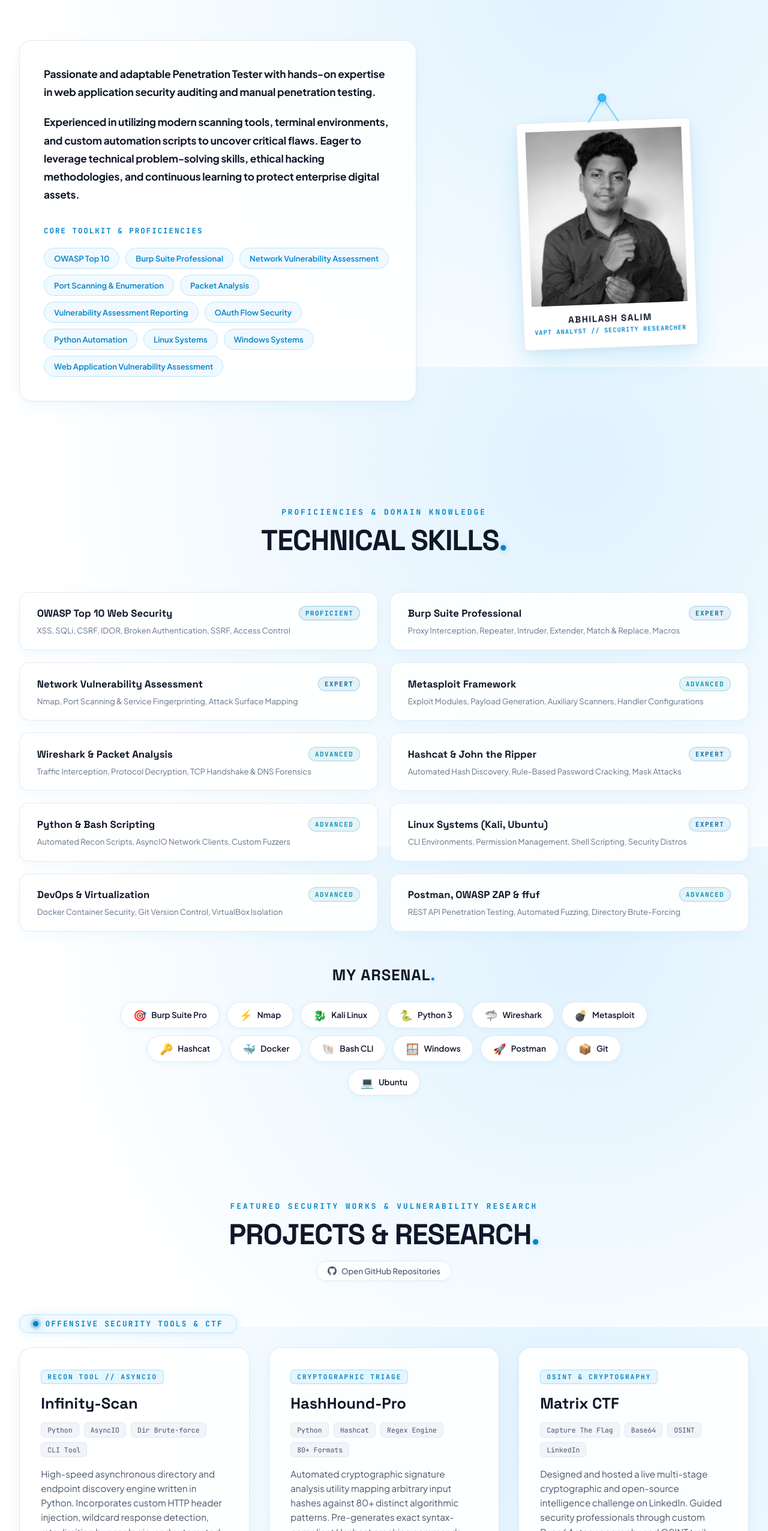
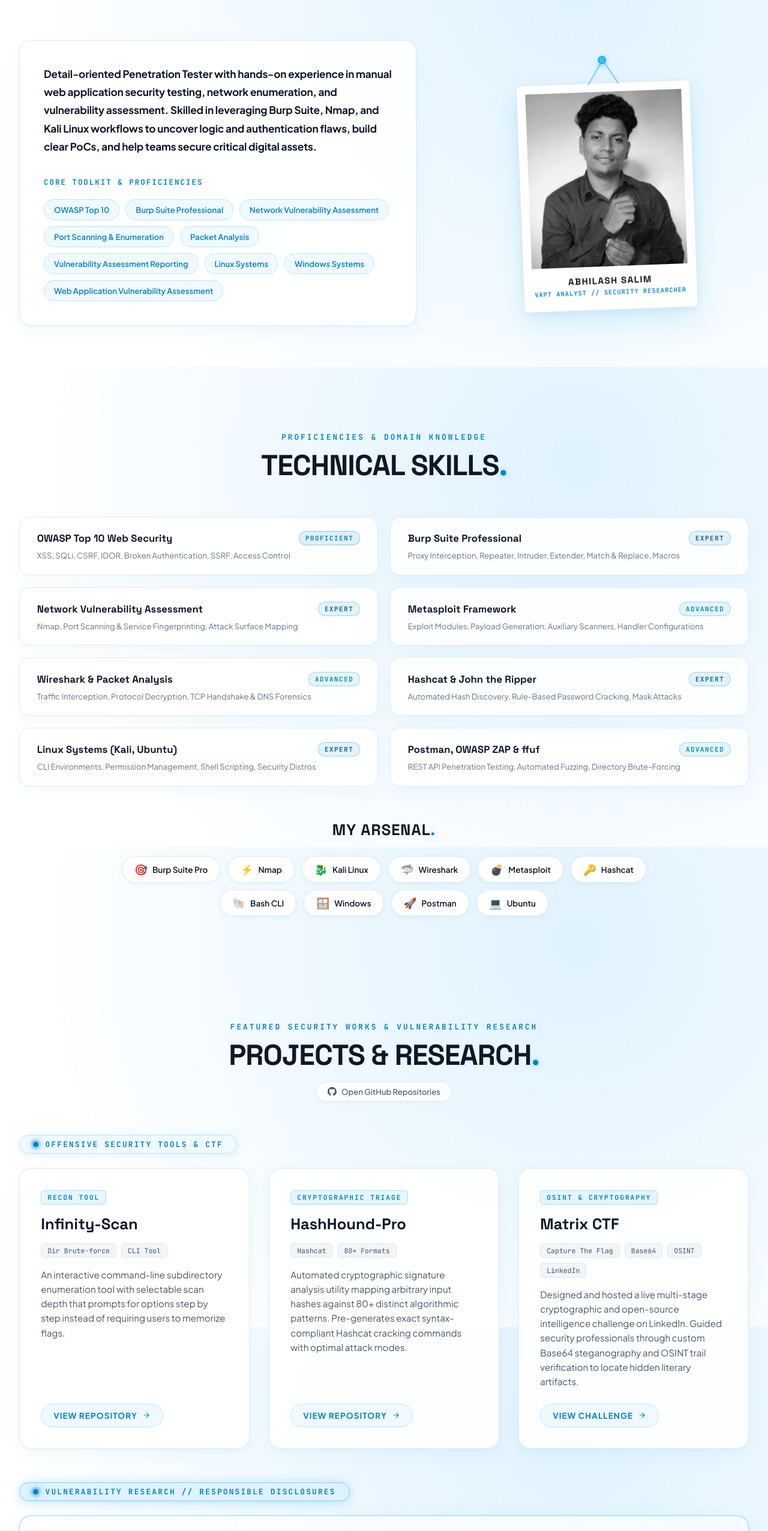
Before and after one commit to shadowkons/shadowkons.github.io, a plain HTML site: page index.html in a window 1280 px wide. Shown: the part 988-3540 px from the top of the page at 60% size. Drawn offline with Linux system fonts and the light colour scheme.

Commit message:
Update index.html

```diff
--- a/index.html
+++ b/index.html
@@ -4,7 +4,7 @@
   <meta charset="UTF-8">
   <meta name="viewport" content="width=device-width, initial-scale=1.0, viewport-fit=cover">
   <title>ABHILASH SALIM // VAPT ANALYST &amp; SECURITY RESEARCHER</title>
-  <meta name="description" content="Portfolio of Abhilash Salim - VAPT Analyst, Security Researcher &amp; Penetration Tester. Web Application Security, Network Vulnerability Assessment, and Python Automation.">
+  <meta name="description" content="Portfolio of Abhilash Salim - VAPT Analyst, Security Researcher &amp; Penetration Tester. Web Application Security, Network Vulnerability Assessment, and Offensive Security.">
   <link rel="preconnect" href="https://fonts.googleapis.com">
   <link rel="preconnect" href="https://fonts.gstatic.com" crossorigin>
   <link href="https://fonts.googleapis.com/css2?family=JetBrains+Mono:wght@400;500;700;800&family=Plus+Jakarta+Sans:wght@500;600;700;800;900&display=swap" rel="stylesheet">
@@ -158,10 +158,7 @@
         <div class="about-left">
           <div class="about-bio-card">
             <p class="bio-text">
-              <strong>Passionate and adaptable Penetration Tester with hands-on expertise in web application security auditing and manual penetration testing.</strong>
-            </p>
-            <p class="bio-text">
-              <strong>Experienced in utilizing modern scanning tools, terminal environments, and custom automation scripts to uncover critical flaws. Eager to leverage technical problem-solving skills, ethical hacking methodologies, and continuous learning to protect enterprise digital assets.</strong>
+              <strong>Detail-oriented Penetration Tester with hands-on experience in manual web application security testing, network enumeration, and vulnerability assessment. Skilled in leveraging Burp Suite, Nmap, and Kali Linux workflows to uncover logic and authentication flaws, build clear PoCs, and help teams secure critical digital assets.</strong>
             </p>
 
             <div class="toolkit-heading">CORE TOOLKIT &amp; PROFICIENCIES</div>
@@ -172,8 +169,6 @@
               <span class="tool-pill">Port Scanning &amp; Enumeration</span>
               <span class="tool-pill">Packet Analysis</span>
               <span class="tool-pill">Vulnerability Assessment Reporting</span>
-              <span class="tool-pill">OAuth Flow Security</span>
-              <span class="tool-pill">Python Automation</span>
               <span class="tool-pill">Linux Systems</span>
               <span class="tool-pill">Windows Systems</span>
               <span class="tool-pill">Web Application Vulnerability Assessment</span>
@@ -261,26 +256,10 @@
 
         <div class="skill-item-card">
           <div class="skill-meta">
-            <span class="skill-name">Python &amp; Bash Scripting</span>
-            <span class="skill-level advanced">ADVANCED</span>
-          </div>
-          <div class="skill-sub">Automated Recon Scripts, AsyncIO Network Clients, Custom Fuzzers</div>
-        </div>
-
-        <div class="skill-item-card">
-          <div class="skill-meta">
             <span class="skill-name">Linux Systems (Kali, Ubuntu)</span>
             <span class="skill-level expert">EXPERT</span>
           </div>
           <div class="skill-sub">CLI Environments, Permission Management, Shell Scripting, Security Distros</div>
-        </div>
-
-        <div class="skill-item-card">
-          <div class="skill-meta">
-            <span class="skill-name">DevOps &amp; Virtualization</span>
-            <span class="skill-level advanced">ADVANCED</span>
-          </div>
-          <div class="skill-sub">Docker Container Security, Git Version Control, VirtualBox Isolation</div>
         </div>
 
         <div class="skill-item-card">
@@ -299,15 +278,12 @@
           <div class="arsenal-badge"><span class="tool-symbol">🎯</span>Burp Suite Pro</div>
           <div class="arsenal-badge"><span class="tool-symbol">⚡</span>Nmap</div>
           <div class="arsenal-badge"><span class="tool-symbol">🐉</span>Kali Linux</div>
-          <div class="arsenal-badge"><span class="tool-symbol">🐍</span>Python 3</div>
           <div class="arsenal-badge"><span class="tool-symbol">🦈</span>Wireshark</div>
           <div class="arsenal-badge"><span class="tool-symbol">💣</span>Metasploit</div>
           <div class="arsenal-badge"><span class="tool-symbol">🔑</span>Hashcat</div>
-          <div class="arsenal-badge"><span class="tool-symbol">🐳</span>Docker</div>
           <div class="arsenal-badge"><span class="tool-symbol">🐚</span>Bash CLI</div>
           <div class="arsenal-badge"><span class="tool-symbol">🪟</span>Windows</div>
           <div class="arsenal-badge"><span class="tool-symbol">🚀</span>Postman</div>
-          <div class="arsenal-badge"><span class="tool-symbol">📦</span>Git</div>
           <div class="arsenal-badge"><span class="tool-symbol">💻</span>Ubuntu</div>
         </div>
       </div>
@@ -339,16 +315,14 @@
 
           <!-- Project 1: Infinity-Scan -->
           <div class="project-card">
-            <div class="project-card-badge">RECON TOOL // ASYNCIO</div>
+            <div class="project-card-badge">RECON TOOL</div>
             <h3 class="project-card-title">Infinity-Scan</h3>
             <div class="project-tags">
-              <span class="tag">Python</span>
-              <span class="tag">AsyncIO</span>
               <span class="tag">Dir Brute-force</span>
               <span class="tag">CLI Tool</span>
             </div>
             <p class="project-card-desc">
-              High-speed asynchronous directory and endpoint discovery engine written in Python. Incorporates custom HTTP header injection, wildcard response detection, rate-limiting bypass logic, and automated attack surface mapping.
+              An interactive command-line subdirectory enumeration tool with selectable scan depth that prompts for options step by step instead of requiring users to memorize flags.
             </p>
             <div class="project-actions">
               <a href="https://github.com/shadowkons" target="_blank" class="card-btn-action">
@@ -363,9 +337,7 @@
             <div class="project-card-badge">CRYPTOGRAPHIC TRIAGE</div>
             <h3 class="project-card-title">HashHound-Pro</h3>
             <div class="project-tags">
-              <span class="tag">Python</span>
               <span class="tag">Hashcat</span>
-              <span class="tag">Regex Engine</span>
               <span class="tag">80+ Formats</span>
             </div>
             <p class="project-card-desc">
@@ -424,7 +396,7 @@
             <span class="tag highlight">Intigriti Platform</span>
           </div>
           <p class="project-card-desc">
-            Discovered a critical Improper Session Management flaw in an internet-facing OAuth authorization flow on the Intigriti platform. Authored an end-to-end reproducible Proof of Concept demonstrating unauthorized account access and session token hijacking.
+            Discovered a critical Improper Session Management (Authentication Bypass) vulnerability during a web application login flow on the Intigriti platform, and authored a reproducible Proof-of-Concept (PoC) report demonstrating unauthorized authentication handling.
           </p>
 
           <!-- Research Findings Breakdown Strip (Severity and Triage Status removed) -->
@@ -519,19 +491,6 @@
             <div class="service-info">
               <div class="service-title">Manual Penetration Testing &amp; API Audits</div>
               <div class="service-desc">In-depth manual inspection of business logic flaws, OAuth session tokens, REST/GraphQL endpoints, and privilege escalation.</div>
-            </div>
-          </div>
-          <div class="service-right">
-            <span class="badge-status">HANDS-ON</span>
-          </div>
-        </div>
-
-        <div class="service-row">
-          <div class="service-left">
-            <div class="service-icon">⚡</div>
-            <div class="service-info">
-              <div class="service-title">Custom Python Recon Automation</div>
-              <div class="service-desc">Engineering bespoke asynchronous CLI reconnaissance tools, signature matchers, and automated Hashcat cracking workflows.</div>
             </div>
           </div>
           <div class="service-right">
```
